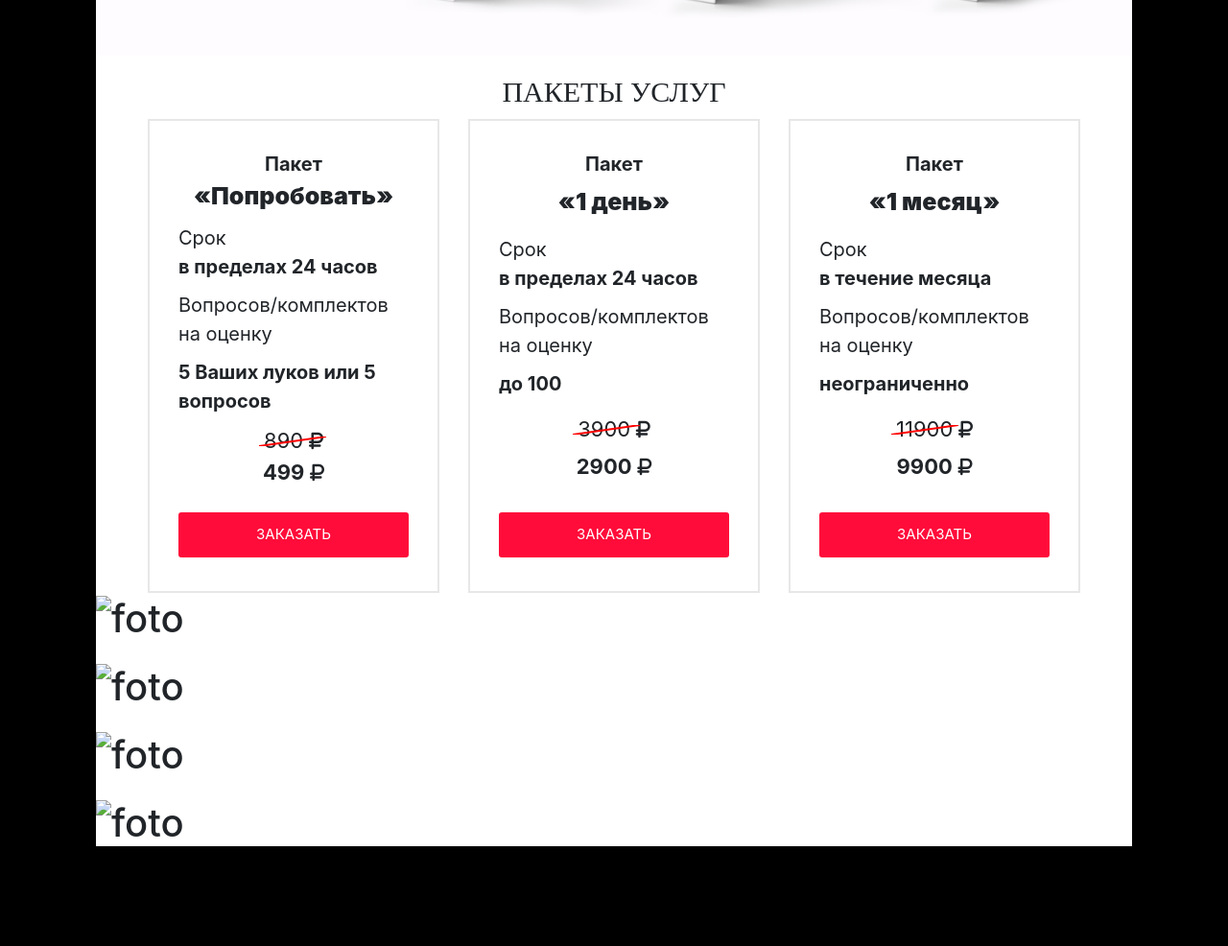
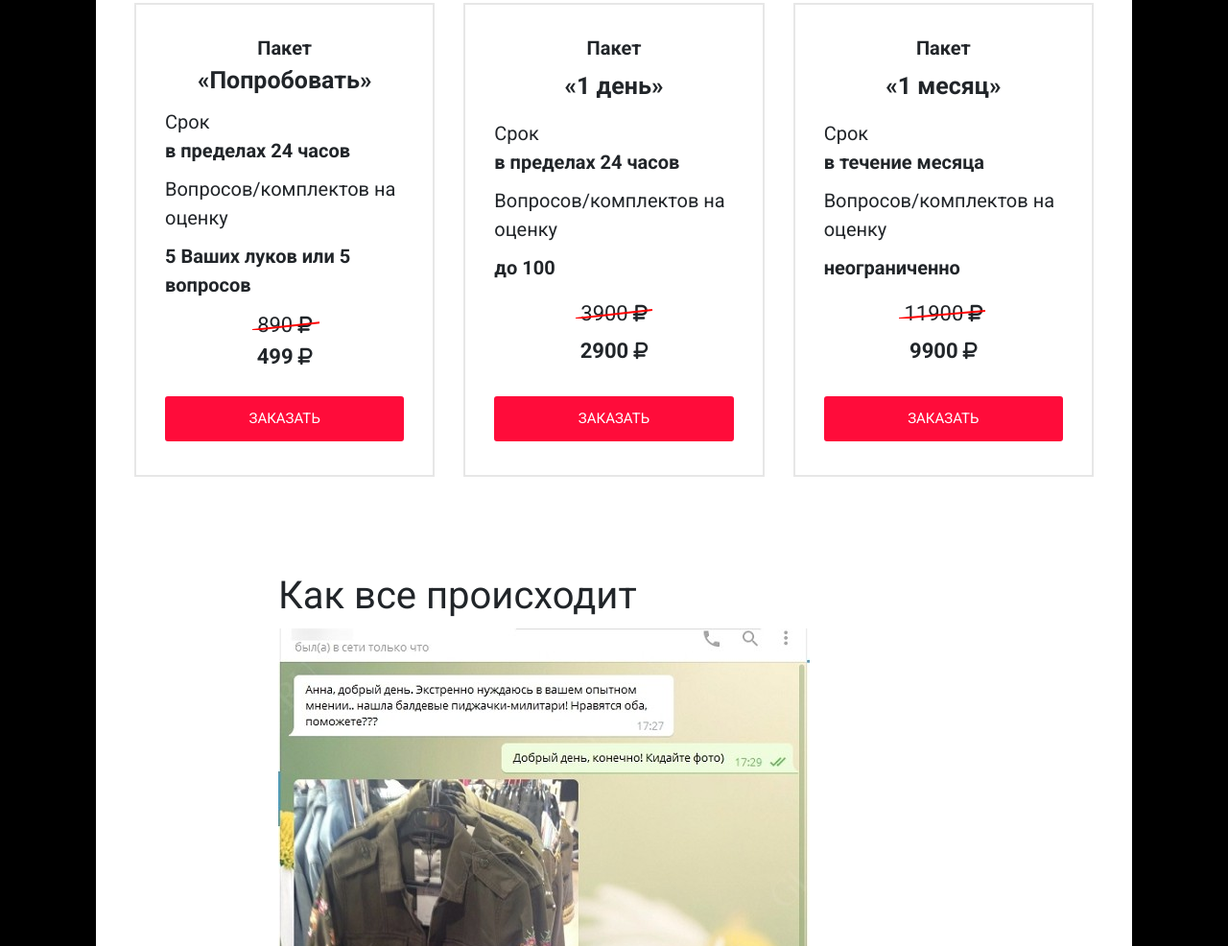
Before and after one commit to a-gran/glamurnenko, a website: page index.html in a window 1280 px wide. Shown: the part 3614-4600 px from the top of the page at 96% size. Before the commit the page ends 4516 px from the top, so only its background shows below. Drawn offline with nearby package versions, Linux system fonts and the light colour scheme; a web font is replaced by a local one.

Commit message:
modified style.css, index.html

```diff
--- a/index.html
+++ b/index.html
@@ -7,7 +7,8 @@
 	<meta name="viewport" content="width=device-width, initial-scale=1, shrink-to-fit=no">
 	<link rel="preconnect" href="https://fonts.googleapis.com">
 	<link rel="preconnect" href="https://fonts.gstatic.com" crossorigin>
-	<link href="https://fonts.googleapis.com/css2?family=Old+Standard+TT:wght@400;700&display=swap" rel="stylesheet">
+	<link href="https://fonts.googleapis.com/css2?family=Roboto:wght@300;400;700&display=swap" rel="stylesheet">
+	<link href="https://fonts.googleapis.com/css2?family=Oranienbaum&display=swap" rel="stylesheet">
 	<title>Glamurnenko</title>
 	<link rel="stylesheet" href="node_modules/bootstrap/dist/css/bootstrap.css">
 	<link rel="stylesheet" href="node_modules/@fancyapps/fancybox/dist/jquery.fancybox.css">
@@ -164,7 +165,7 @@
 							</div>
 							<div class="service-item__cross-price">
 								<svg class="cross-price__line" height="10" width="70">
-									<line x1="0" y1="10" x2="70" y2="0" style="stroke:rgb(255,0,0);stroke-width:2" />
+									<line x1="0" y1="10" x2="90" y2="0" style="stroke:rgb(255,0,0);stroke-width:2" />
 								</svg>
 								<span>890</span>
 								<i class="fa-solid fa-ruble-sign"></i>
@@ -188,8 +189,8 @@
 								<span>до 100</span>
 							</div>
 							<div class="service-item__cross-price">
-								<svg class="cross-price__line" height="10" width="70">
-									<line x1="0" y1="10" x2="70" y2="0" style="stroke:rgb(255,0,0);stroke-width:2" />
+								<svg class="cross-price__line" height="10" width="80">
+									<line x1="0" y1="10" x2="80" y2="1" style="stroke:rgb(255,0,0);stroke-width:2" />
 								</svg>
 								<span>3900</span>
 								<i class="fa-solid fa-ruble-sign"></i>
@@ -213,8 +214,8 @@
 								<span>неограниченно</span>
 							</div>
 							<div class="service-item__cross-price">
-								<svg class="cross-price__line" height="10" width="70">
-									<line x1="0" y1="10" x2="70" y2="0" style="stroke:rgb(255,0,0);stroke-width:2" />
+								<svg class="cross-price__line" height="10" width="90">
+									<line x1="0" y1="10" x2="90" y2="2" style="stroke:rgb(255,0,0);stroke-width:2" />
 								</svg>
 								<span>11900</span>
 								<i class="fa-solid fa-ruble-sign"></i>
@@ -229,29 +230,32 @@
 				</div>
 			</div>
 
-			<!-- блок-6 как все происходит в постах на примерах -->
+			<!-- блок-6 help-chat -->
 			<div class="content__help-chat">
-				<h2 class="help-chat__title">
+				<h2 class="help-chat__title">Как все происходит</h2>
 				<div class="help-chat__posts">
 					<div class="help-chat__post">
-							<img src="" alt="foto">
-							<p></p>
+						<img src="img/first-class-stylish-help-chat-1.jpg" alt="foto">
+						<p>Клиентка просит стилиста помочь выбрать одну из курток милитари</p>
+					</div>
 
+					<div class="help-chat__post">
+						<img src="img/first-class-stylish-help-chat-2.jpg" alt="foto">
+						<p>Стилист запрашивает дополнительные фотографии для того, чтобы выбор был 100% удачным</p>
 					</div>
+
 					<div class="help-chat__post">
-							<img src="" alt="foto">
-							<p></p>
+						<img src="img/first-class-stylish-help-chat-3.jpg" alt="foto">
+						<p>Стилист анализирует вещи с учетом уже имеющихся вещей клиентки и помогает сделать правильный
+							выбор</p>
 					</div>
+
 					<div class="help-chat__post">
-							<img src="" alt="foto">
-							<p></p>
-						</div>
-						<div class="help-chat__post">
-							<img src="" alt="foto">
-							<p></p>
+						<img src="img/first-class-stylish-help-chat-4.jpg" alt="foto">
+						<p>Благодарная клиентка делится впечатлениями от полученной услуги и радостью удачных покупок
+						</p>
 					</div>
 				</div>
-				</h2>
 			</div>
 		</section>
 	</div>
--- a/sass/style.scss
+++ b/sass/style.scss
@@ -10,31 +10,17 @@
 	--color-accent: #ff0c3a;
 }
 
-@font-face {
-	font-family: 'Roboto';
-	src: local('Roboto-Regular') format('ttf');
-	font-weight: 400;
-	font-style: normal;
-}
-
-@font-face {
-	font-family: 'Oranienbaum';
-	src: local('Oranienbaum-Regular') format('ttf');
-	font-weight: 400;
-	font-style: normal;
-}
-
 html {
 	font-size: 20px;
 	padding: 0;
 	margin: 0;
-	font-family: 'Roboto', sans-serif;
 }
 
 body {
 	border: none;
 	outline: none;
 	background-color: var(--color-font);
+	font-family: 'Roboto', sans-serif;
 }
 
 .container {
@@ -245,7 +231,9 @@ body {
 }
 
 .content__service {
-	padding: 0 5%;
+	max-width: 1000px;
+	margin: 5px auto;
+	margin-bottom: 100px;
 }
 
 .service-item__wrap {
@@ -326,3 +314,11 @@ body {
 	cursor: pointer;
 	font-weight: 700;
 }
+
+// help-chat
+
+.content__help-chat {
+	max-width: 700px;
+	margin: 5px auto;
+	margin-bottom: 100px;
+}
```
Also changed, not shown: styles/style.css, 1 other file. Lines whose indentation alone changed are shown as unchanged.
